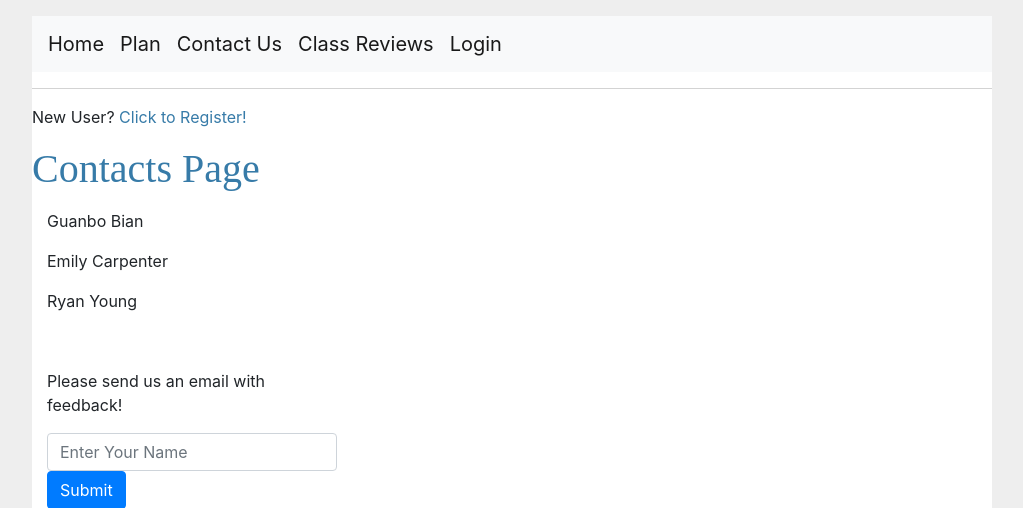
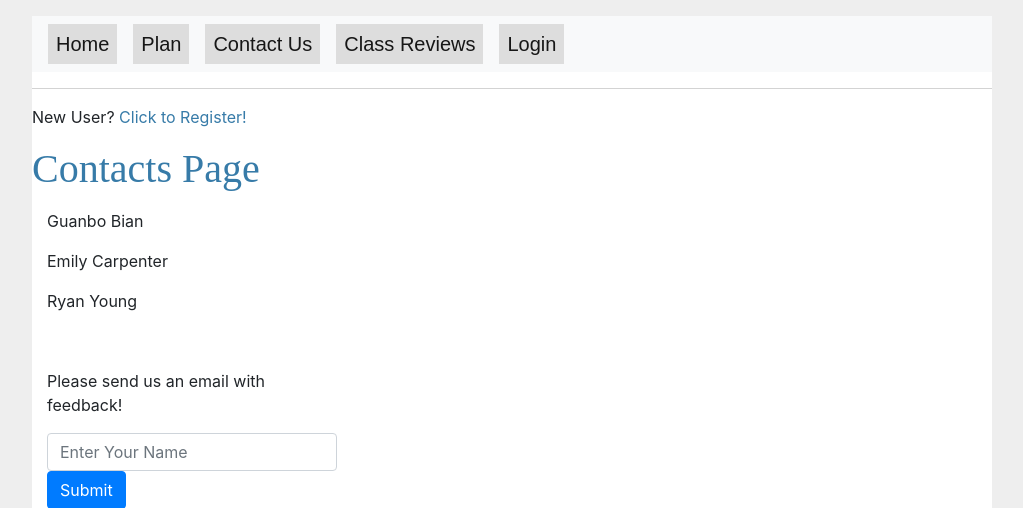
Before and after one commit to elcarpenter/CSPB-Pathways, a Flask app: page /contact in a window 1280 px wide. Shown: the top 508 px of the page, without its empty margins (128-1151 px from the left). Run offline with Flask 2, Linux system fonts and the light colour scheme; some libraries are stand-ins or nearby versions.

Commit message:
Add files via upload

```diff
--- a/app/templates/base.html
+++ b/app/templates/base.html
@@ -9,6 +9,16 @@
     <link rel="stylesheet" href="https://cdn.jsdelivr.net/npm/bootstrap@4.0.0/dist/css/bootstrap.min.css" integrity="sha384-Gn5384xqQ1aoWXA+058RXPxPg6fy4IWvTNh0E263XmFcJlSAwiGgFAW/dAiS6JXm" crossorigin="anonymous">
     <link rel="stylesheet" href="{{ url_for('static', filename='style.css') }}">
     <title>College Planner Home Page</title>
+
+    <style>
+      nav a {
+        display: block;
+        padding: 8px;
+        background-color: #dddddd;
+        font-family: Copperplate, Papyrus, fantasy;
+        font-size: 40px;
+      }
+      </style>
   </head>
   <body>
 
```
